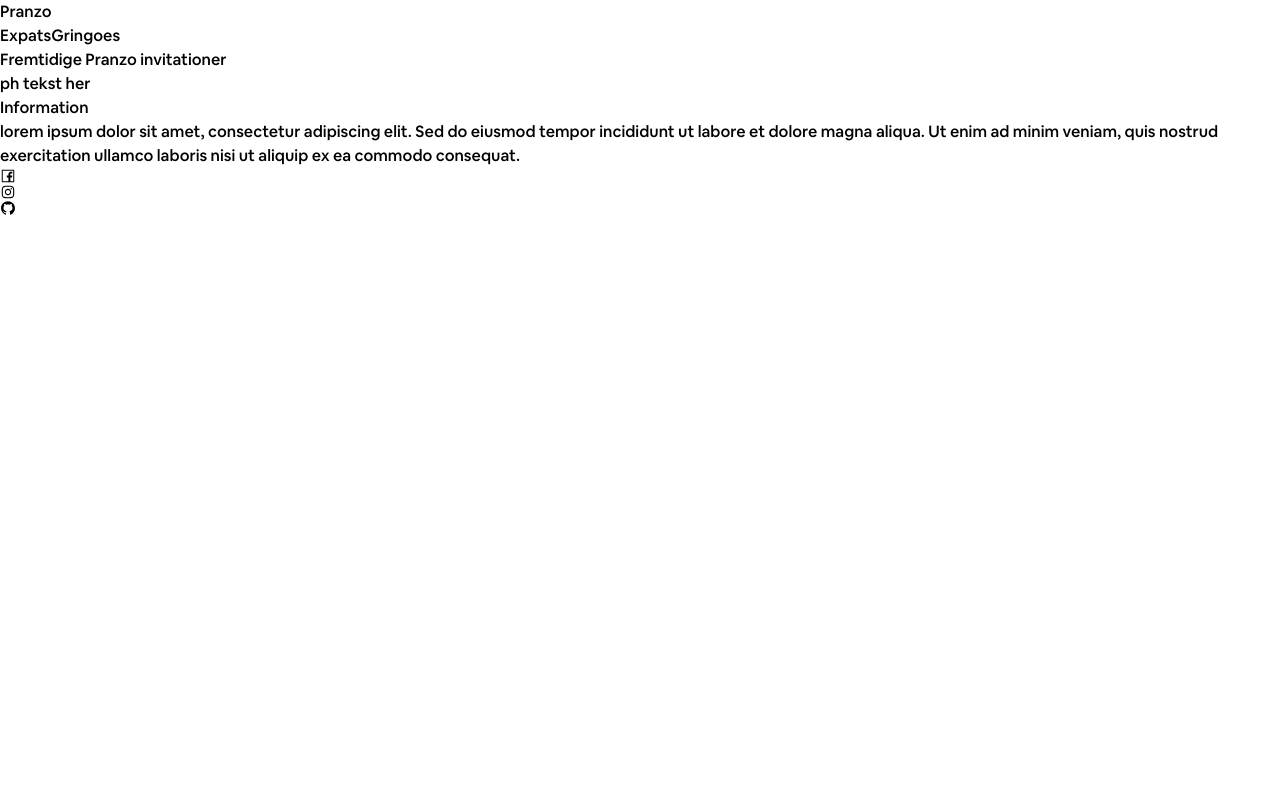
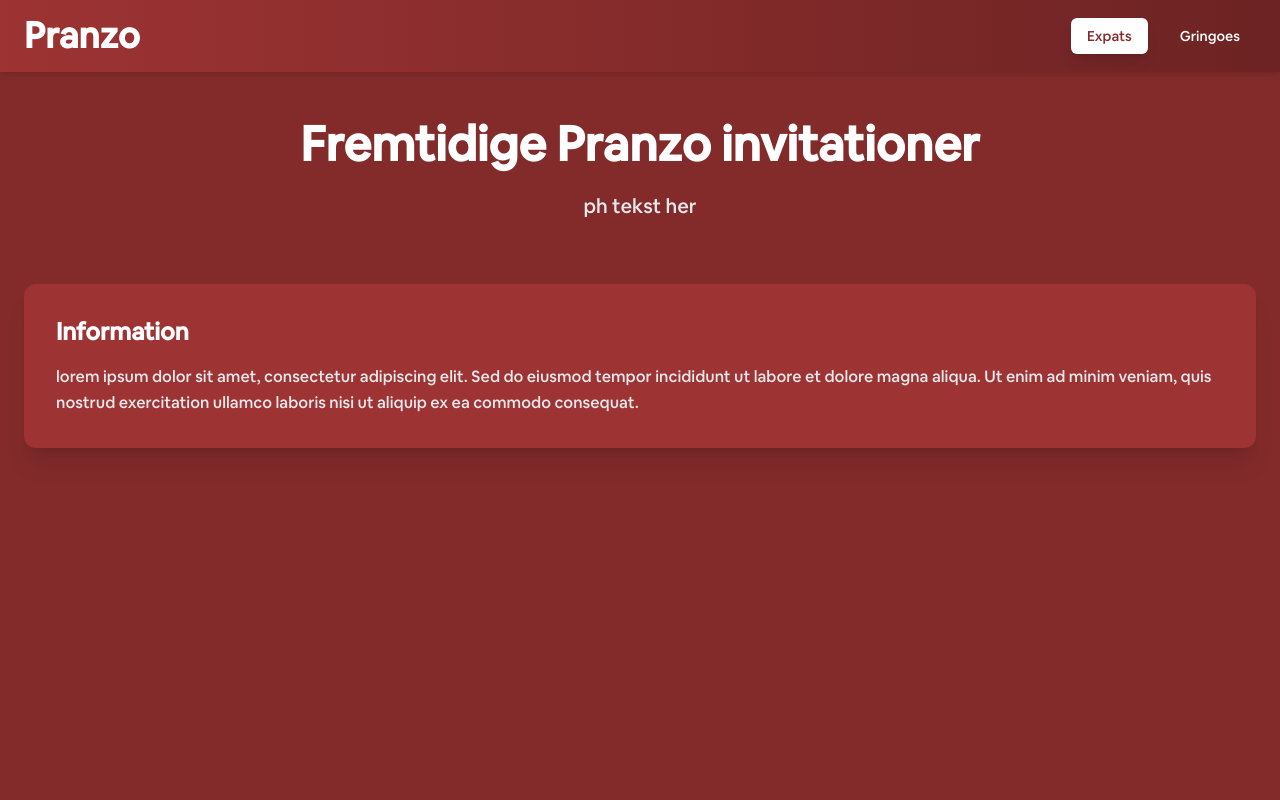
Before and after one commit to Luchassmed/pranzo, a Next.js app: page / in a window 1280 px wide. Shown: the top 800 px of the page. Built offline with nearby package versions, Linux system fonts and the light colour scheme.

Commit message:
mulig fix

```diff
--- a/tailwind.config.js
+++ b/tailwind.config.js
@@ -1,9 +1,6 @@
 /** @type {import('tailwindcss').Config} */
 module.exports = {
-  content: [
-    "./pages/**/*.{js,ts,jsx,tsx}",
-    "./Components/**/*.{js,ts,jsx,tsx}",
-  ],
+  content: ["./app/**/*.{js,ts,jsx,tsx}", "./components/**/*.{js,ts,jsx,tsx}"],
   theme: {
     extend: {},
   },
```
